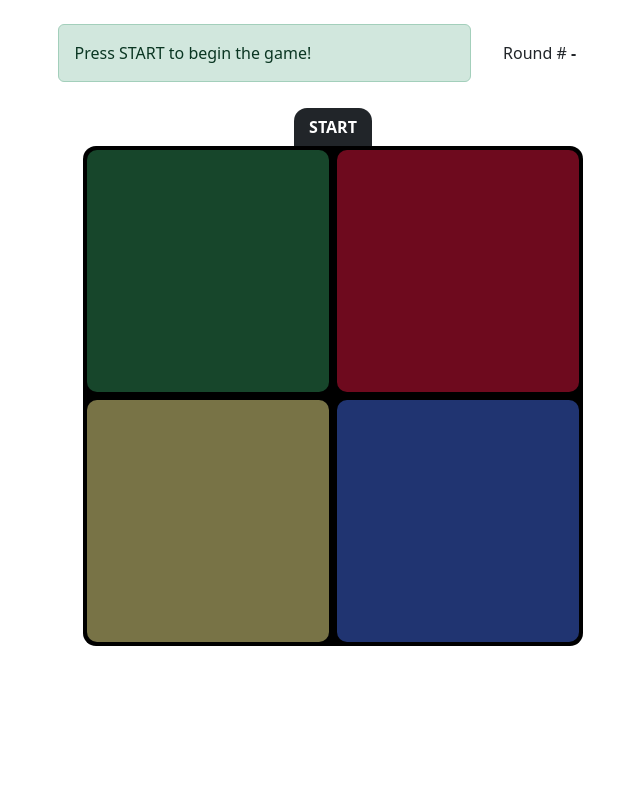
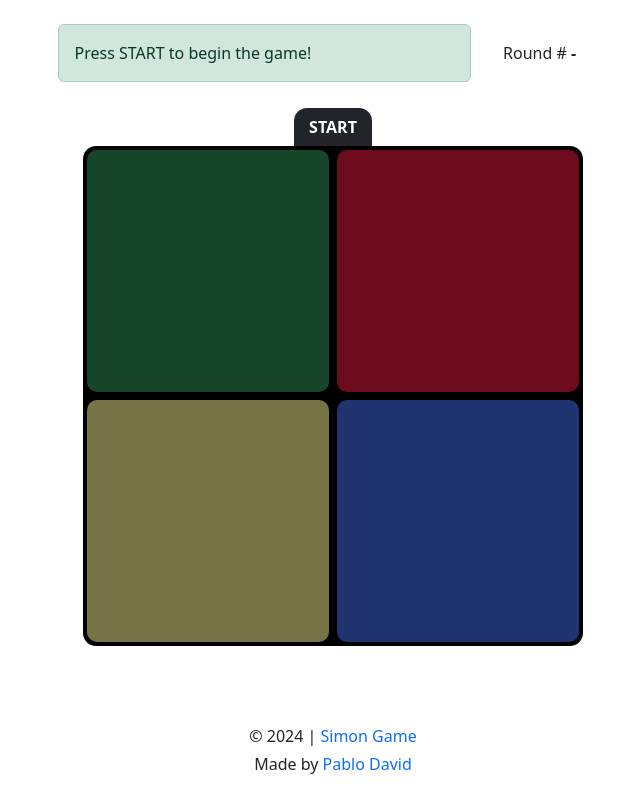
Before and after one commit to method1c4l/simon-game, a website: page index.html in a window 1280 px wide. Shown: the whole page, without its empty margins (307-947 px from the left). Drawn offline with nearby package versions, Linux system fonts and the light colour scheme.

Commit message:
Add footer
The footer remains at the bottom of the page, regardless of screen size.

```diff
--- a/css/style.css
+++ b/css/style.css
@@ -1,3 +1,9 @@
+body {
+    min-height: 100vh;
+    display: flex;
+    flex-direction: column;
+}
+
 #status-bar {
     max-width: 575px;
     width: auto;
@@ -52,3 +58,7 @@
     padding: 0;
     margin: 0;
 }
+
+.underline {
+    text-decoration: none;
+}
--- a/index.html
+++ b/index.html
@@ -51,6 +51,13 @@
         </section>
     </main>
 
+    <footer class="mt-auto mb-4 d-flex flex-column align-items-center">
+        <p class="mt-3 mb-1">&copy; 2024 | <a class="underline" href="https://github.com/method1c4l/simon-game">Simon
+                Game</a></p>
+
+        <p class="m-0">Made by <a class="underline" href="https://github.com/method1c4l">Pablo David</a></p>
+    </footer>
+
     <script src="js/script.js"></script>
 </body>
 
```
